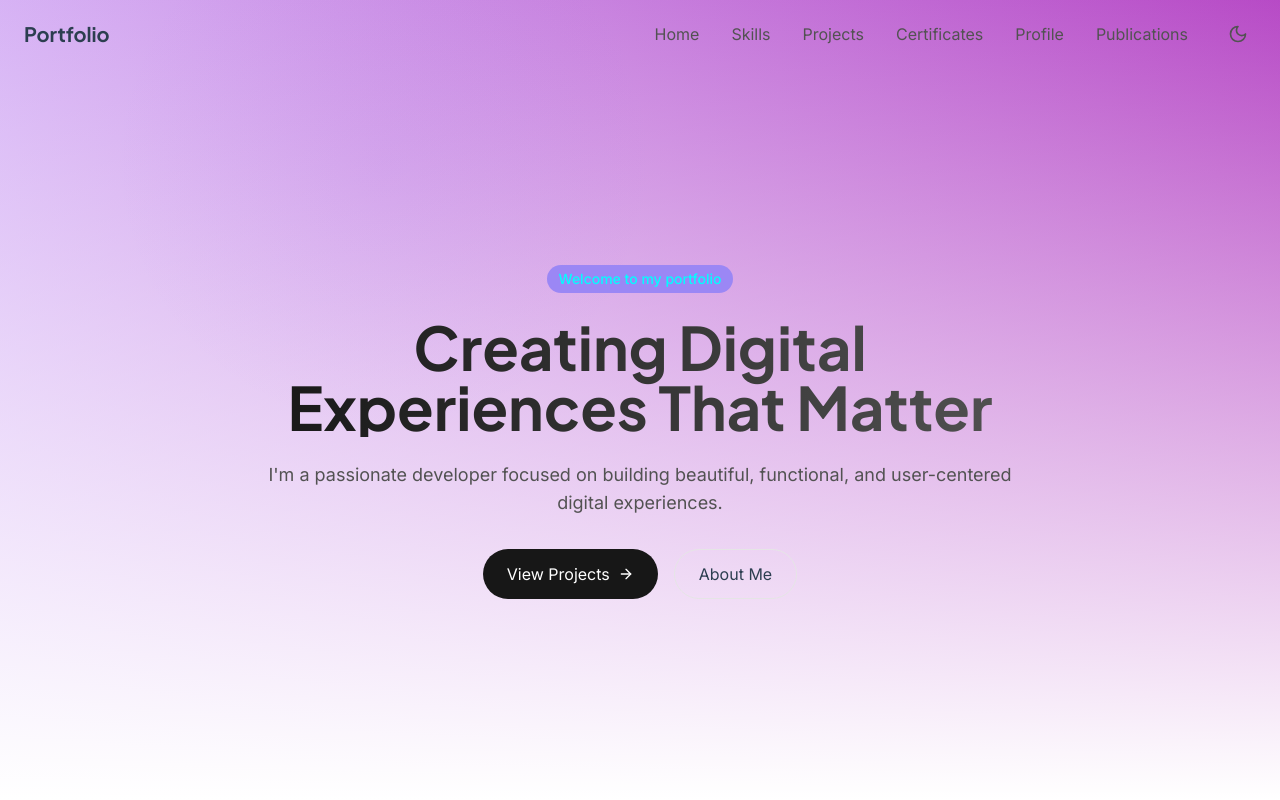
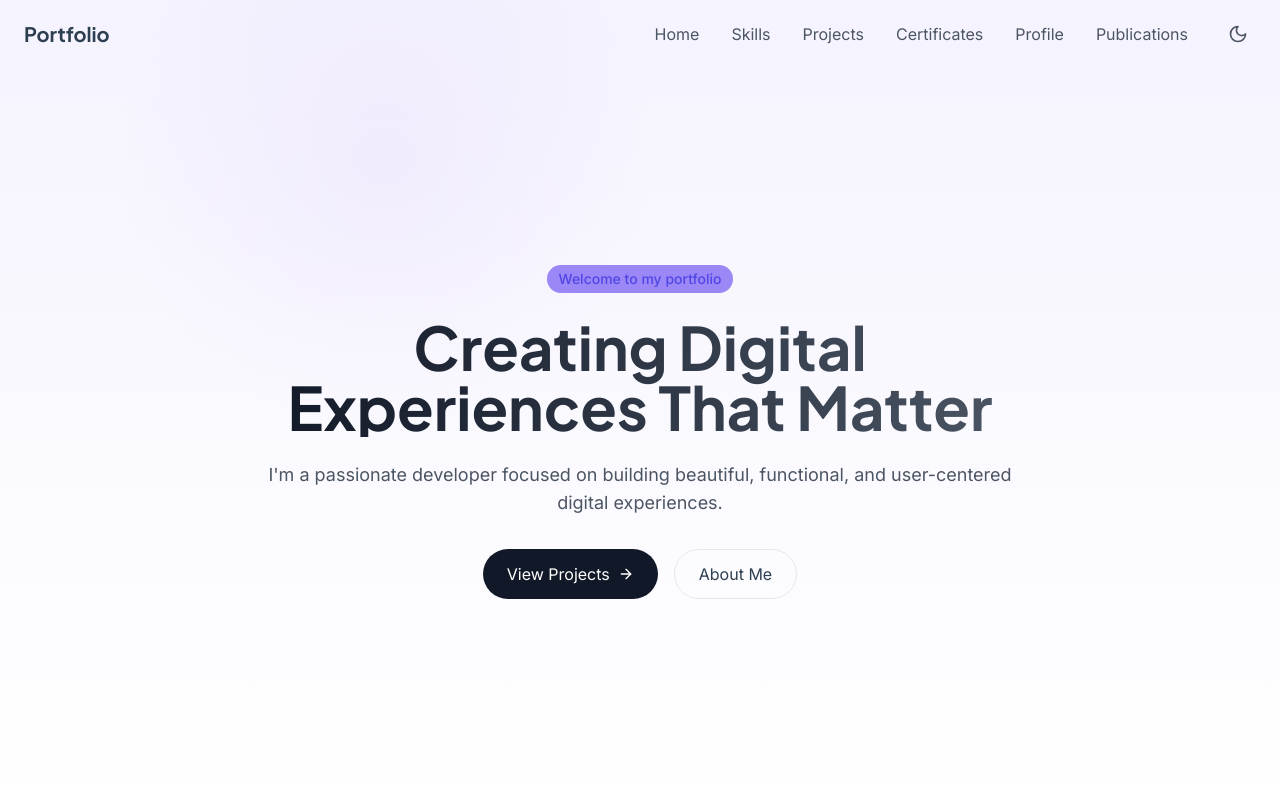
Before and after one commit to sandeepchinnam/myportv3, a React (Vite) app: page / in a window 1280 px wide. Shown: the top 800 px of the page. Built offline with nearby package versions, Linux system fonts and the light colour scheme.

Commit message:
Update color scheme
Use the provided color palette in the application's styling.

```diff
--- a/src/index.css
+++ b/src/index.css
@@ -14,7 +14,7 @@
     --popover: 0 0% 100%;
     --popover-foreground: 222.2 84% 4.9%;
 
-    --primary: 222.2 47.4% 11.2%;
+    --primary: 238 87% 59%;
     --primary-foreground: 210 40% 98%;
 
     --secondary: 210 40% 96.1%;
@@ -23,8 +23,8 @@
     --muted: 210 40% 96.1%;
     --muted-foreground: 215.4 16.3% 46.9%;
 
-    --accent: 277 75% 84%;
-    --accent-foreground: 297 50% 51%;
+    --accent: 243 75% 59%;
+    --accent-foreground: 222.2 47.4% 11.2%;
 
     --destructive: 0 84.2% 60.2%;
     --destructive-foreground: 210 40% 98%;
@@ -37,17 +37,17 @@
   }
 
   .dark {
-    --background: 222.2 84% 4.9%;
+    --background: 222 47% 11%;
     --foreground: 210 40% 98%;
 
-    --card: 222.2 84% 4.9%;
+    --card: 217 33% 17%;
     --card-foreground: 210 40% 98%;
 
     --popover: 222.2 84% 4.9%;
     --popover-foreground: 210 40% 98%;
 
-    --primary: 210 40% 98%;
-    --primary-foreground: 222.2 47.4% 11.2%;
+    --primary: 238 87% 59%;
+    --primary-foreground: 210 40% 98%;
 
     --secondary: 217.2 32.6% 17.5%;
     --secondary-foreground: 210 40% 98%;
@@ -55,7 +55,7 @@
     --muted: 217.2 32.6% 17.5%;
     --muted-foreground: 215 20.2% 65.1%;
 
-    --accent: 217.2 32.6% 17.5%;
+    --accent: 243 75% 59%;
     --accent-foreground: 210 40% 98%;
 
     --destructive: 0 62.8% 30.6%;
@@ -75,4 +75,8 @@
   body {
     @apply bg-background text-foreground;
   }
+
+  .gradient-text {
+    @apply bg-gradient-text bg-clip-text text-transparent;
+  }
 }
--- a/src/pages/Index.tsx
+++ b/src/pages/Index.tsx
@@ -18,7 +18,7 @@ const Index = () => {
   }, []);
 
   return (
-    <div className="min-h-screen bg-white bg-gradient-purple dark:bg-neutral-900">
+    <div className="min-h-screen bg-white dark:bg-background-dark">
       <Navigation />
       <Hero />
       <Skills />
--- a/tailwind.config.ts
+++ b/tailwind.config.ts
@@ -26,11 +26,11 @@ export default {
       colors: {
         border: {
           DEFAULT: "#2C3E50",
-          dark: "#424242",
+          dark: "#1f2937",
         },
         background: {
           DEFAULT: "#FFFFFF",
-          dark: "#121212",
+          dark: "#0B1121", // Dark navy from the image
         },
         foreground: {
           DEFAULT: "#2C3E50",
@@ -38,23 +38,27 @@ export default {
         },
         accent: {
           DEFAULT: "#9b87f5",
-          foreground: "#00FFFF",
+          foreground: "#4F46E5",
         },
         card: {
           DEFAULT: "#FFFFFF",
-          dark: "#1E1E1E",
+          dark: "#131B2E", // Slightly lighter navy for cards
+        },
+        primary: {
+          DEFAULT: "#4F46E5", // Indigo color for primary elements
+          dark: "#6366F1",
         },
         neutral: {
-          50: "#F9F9F9",
-          100: "#F3F3F3",
-          200: "#E5E5E5",
-          300: "#D4D4D4",
-          400: "#A3A3A3",
-          500: "#737373",
-          600: "#525252",
-          700: "#404040",
-          800: "#262626",
-          900: "#171717",
+          50: "#F9FAFB",
+          100: "#F3F4F6",
+          200: "#E5E7EB",
+          300: "#D1D5DB",
+          400: "#9CA3AF",
+          500: "#6B7280",
+          600: "#4B5563",
+          700: "#374151",
+          800: "#1F2937",
+          900: "#111827",
         },
       },
       keyframes: {
@@ -72,7 +76,8 @@ export default {
         slideIn: "slideIn 0.5s ease-out forwards",
       },
       backgroundImage: {
-        'gradient-purple': 'linear-gradient(90deg, hsla(277, 75%, 84%, 1) 0%, hsla(297, 50%, 51%, 1) 100%)',
+        'gradient-purple': 'linear-gradient(90deg, #4F46E5 0%, #9333EA 100%)',
+        'gradient-text': 'linear-gradient(90deg, #60A5FA 0%, #A855F7 100%)',
       },
     },
   },
```
